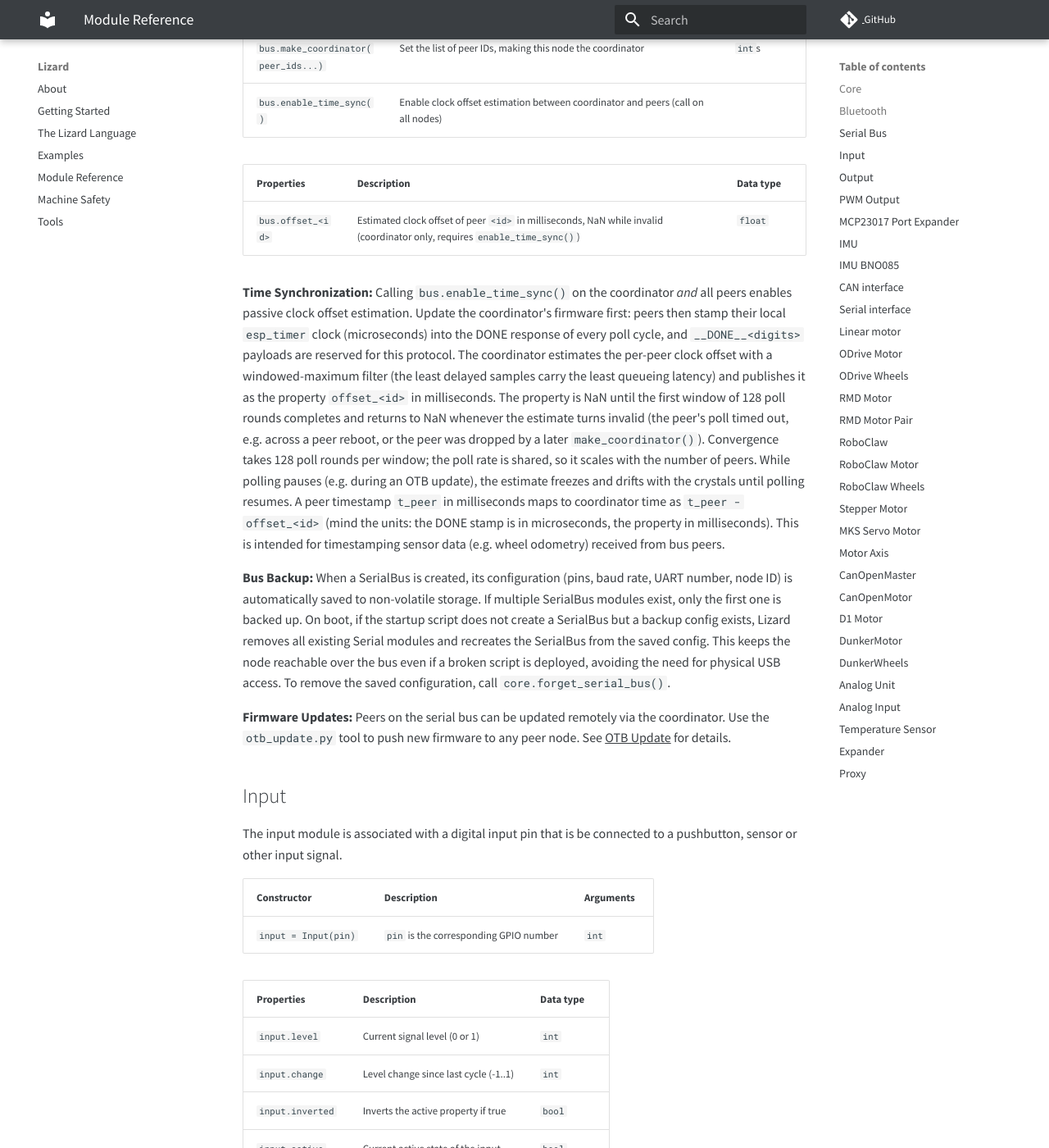
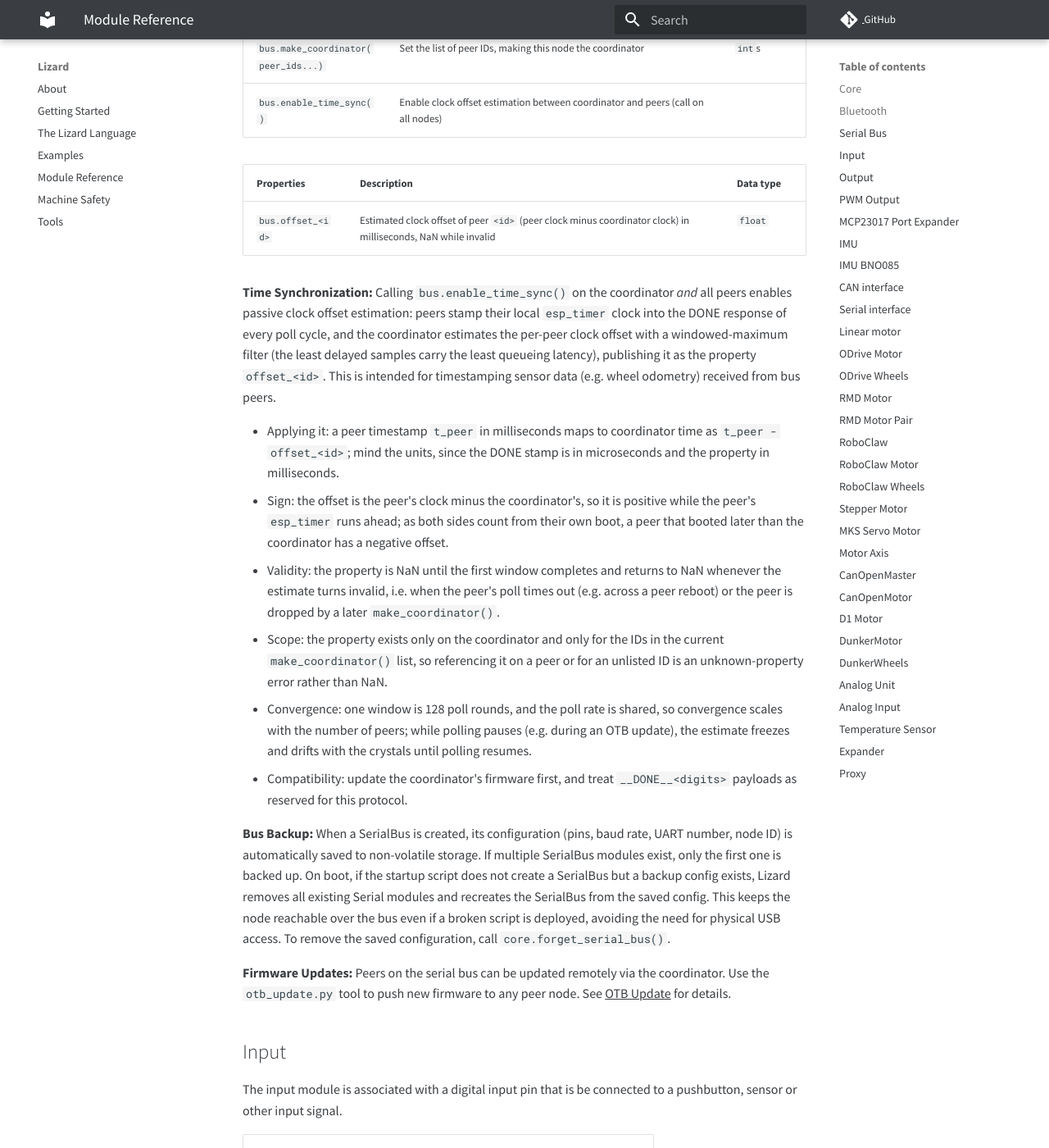
Before and after one commit to zauberzeug/lizard, an MkDocs documentation site: the page built from docs/module_reference.md, in a window 1280 px wide and 1400 px high, scrolled down 3334 px. Shown: the whole window at 82% size. Built offline with MkDocs 1.6.1 and Material for MkDocs 9.7.7, drawn with Linux system fonts in a browser that asks for light colours; comment, search, counter and statistics services are not loaded.

Commit message:
Restructure the SerialBus time-sync docs and name the offset direction
The Time Synchronization paragraph had grown into a wall covering the
protocol, the estimator, the validity contract, convergence, drift and
the conversion recipe in one run of prose. Keep a short lead on what the
feature does and split the rest into labelled bullets: applying it,
sign, validity, scope, convergence, compatibility.

Two gaps close along the way. The direction of the offset was only
implied by the t_peer - offset_<id> formula and stated nowhere in words,
so a reader looking at the property table, or at a negative value while
debugging, had to derive it. It is the peer's clock minus the
coordinator's, and since both sides count from their own boot, a peer
that booted later than the coordinator has a negative offset. And
"coordinator only" in the table read as if a peer reported NaN, when in
fact the property does not exist there at all and the reference fails as
an unknown property.

Co-authored-by: Claude Opus 5 <noreply@anthropic.com>

```diff
--- a/docs/module_reference.md
+++ b/docs/module_reference.md
@@ -97,24 +97,24 @@ The serial bus module lets multiple ESP32s share a UART link with a coordinator
 | `bus.make_coordinator(peer_ids...)` | Set the list of peer IDs, making this node the coordinator                                                                                  | `int`s            |
 | `bus.enable_time_sync()`            | Enable clock offset estimation between coordinator and peers (call on all nodes)                                                            |                   |
 
-| Properties        | Description                                                                                                                | Data type |
-| ----------------- | -------------------------------------------------------------------------------------------------------------------------- | --------- |
-| `bus.offset_<id>` | Estimated clock offset of peer `<id>` in milliseconds, NaN while invalid (coordinator only, requires `enable_time_sync()`) | `float`   |
+| Properties        | Description                                                                                                   | Data type |
+| ----------------- | ------------------------------------------------------------------------------------------------------------- | --------- |
+| `bus.offset_<id>` | Estimated clock offset of peer `<id>` (peer clock minus coordinator clock) in milliseconds, NaN while invalid | `float`   |
 
 **Time Synchronization:**
-Calling `bus.enable_time_sync()` on the coordinator _and_ all peers enables passive clock offset estimation.
-Update the coordinator's firmware first: peers then stamp their local `esp_timer` clock (microseconds) into the DONE response of every poll cycle,
-and `__DONE__<digits>` payloads are reserved for this protocol.
-The coordinator estimates the per-peer clock offset with a windowed-maximum filter
-(the least delayed samples carry the least queueing latency)
-and publishes it as the property `offset_<id>` in milliseconds.
-The property is NaN until the first window of 128 poll rounds completes and returns to NaN whenever the estimate turns invalid
-(the peer's poll timed out, e.g. across a peer reboot, or the peer was dropped by a later `make_coordinator()`).
-Convergence takes 128 poll rounds per window; the poll rate is shared, so it scales with the number of peers.
-While polling pauses (e.g. during an OTB update), the estimate freezes and drifts with the crystals until polling resumes.
-A peer timestamp `t_peer` in milliseconds maps to coordinator time as `t_peer - offset_<id>`
-(mind the units: the DONE stamp is in microseconds, the property in milliseconds).
+Calling `bus.enable_time_sync()` on the coordinator _and_ all peers enables passive clock offset estimation:
+peers stamp their local `esp_timer` clock into the DONE response of every poll cycle,
+and the coordinator estimates the per-peer clock offset with a windowed-maximum filter
+(the least delayed samples carry the least queueing latency),
+publishing it as the property `offset_<id>`.
 This is intended for timestamping sensor data (e.g. wheel odometry) received from bus peers.
+
+- Applying it: a peer timestamp `t_peer` in milliseconds maps to coordinator time as `t_peer - offset_<id>`; mind the units, since the DONE stamp is in microseconds and the property in milliseconds.
+- Sign: the offset is the peer's clock minus the coordinator's, so it is positive while the peer's `esp_timer` runs ahead; as both sides count from their own boot, a peer that booted later than the coordinator has a negative offset.
+- Validity: the property is NaN until the first window completes and returns to NaN whenever the estimate turns invalid, i.e. when the peer's poll times out (e.g. across a peer reboot) or the peer is dropped by a later `make_coordinator()`.
+- Scope: the property exists only on the coordinator and only for the IDs in the current `make_coordinator()` list, so referencing it on a peer or for an unlisted ID is an unknown-property error rather than NaN.
+- Convergence: one window is 128 poll rounds, and the poll rate is shared, so convergence scales with the number of peers; while polling pauses (e.g. during an OTB update), the estimate freezes and drifts with the crystals until polling resumes.
+- Compatibility: update the coordinator's firmware first, and treat `__DONE__<digits>` payloads as reserved for this protocol.
 
 **Bus Backup:**
 When a SerialBus is created, its configuration (pins, baud rate, UART number, node ID) is automatically saved to non-volatile storage.
```
